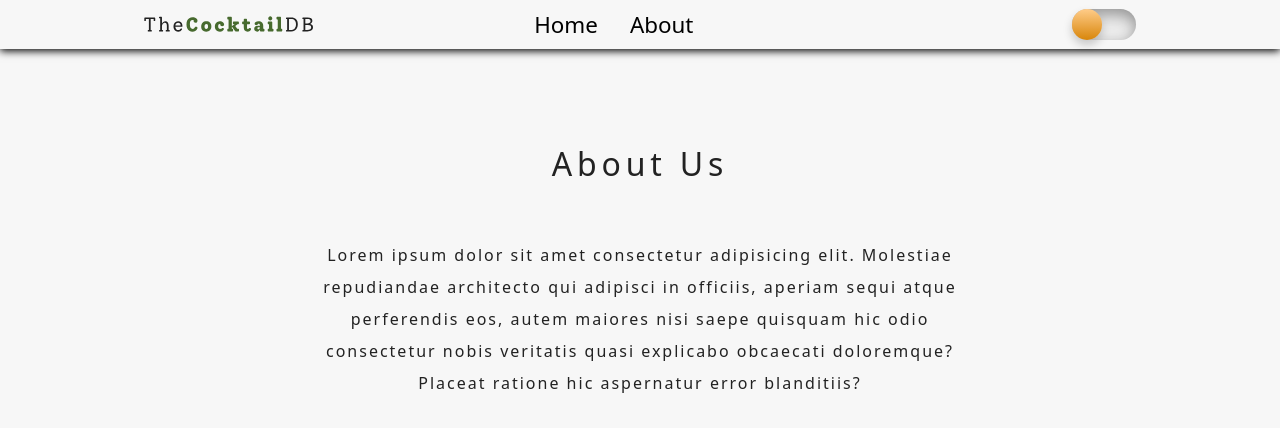
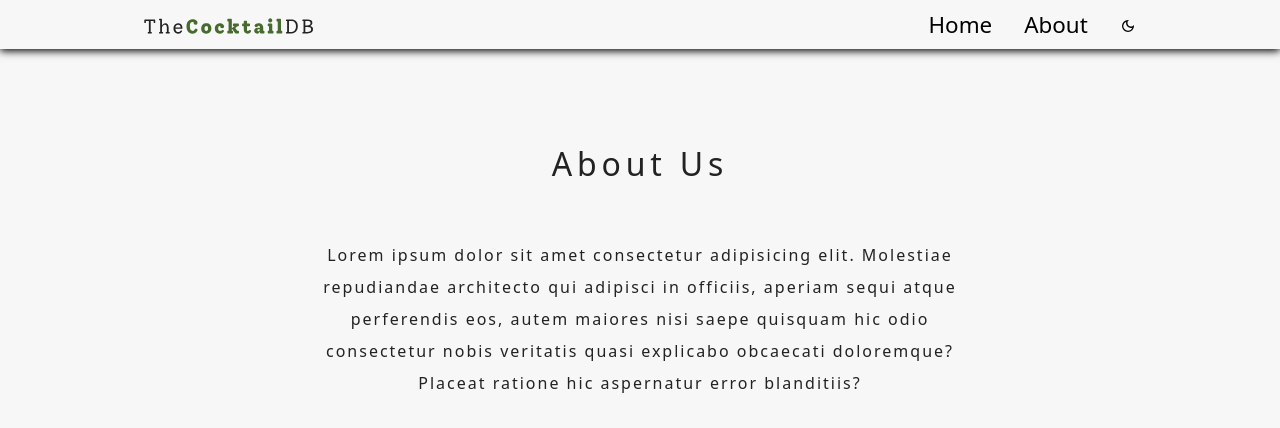
Before and after one commit to NadaMuhammad28/cocktails-menu, a React (Create React App) app: page /about in a window 1280 px wide. Shown: the top 428 px of the page. Built offline with nearby package versions, Linux system fonts and the light colour scheme.

Commit message:
retrieve

```diff
--- a/package.json
+++ b/package.json
@@ -8,6 +8,7 @@
     "@testing-library/react": "^13.4.0",
     "@testing-library/user-event": "^13.5.0",
     "bootstrap": "^5.2.3",
+    "hamburger-react": "^2.5.0",
     "react": "^18.2.0",
     "react-bootstrap": "^2.7.0",
     "react-dom": "^18.2.0",
--- a/public/index.html
+++ b/public/index.html
@@ -2,14 +2,14 @@
 <html lang="en">
   <head>
     <meta charset="utf-8" />
-    <link rel="icon" href="%PUBLIC_URL%/favicon.ico" />
+    <link rel="icon" href="../src/logo.9a3d2645.svg" />
     <meta name="viewport" content="width=device-width, initial-scale=1" />
     <meta name="theme-color" content="#000000" />
     <meta
       name="description"
       content="Web site created using create-react-app"
     />
-    <link rel="apple-touch-icon" href="%PUBLIC_URL%/logo192.png" />
+    <link rel="icon" href="../src/logo.9a3d2645.svg" />
     <!--
       manifest.json provides metadata used when your web app is installed on a
       user's mobile device or desktop. See https://developers.google.com/web/fundamentals/web-app-manifest/
@@ -24,7 +24,7 @@
       work correctly both with client-side routing and a non-root public URL.
       Learn how to configure a non-root public URL by running `npm run build`.
     -->
-    <title>React App</title>
+    <title>TheCocktailsDB</title>
   </head>
   <body>
     <noscript>You need to enable JavaScript to run this app.</noscript>
--- a/src/components/cocktalsList/cocktails.css
+++ b/src/components/cocktalsList/cocktails.css
@@ -1,5 +1,6 @@
 .drink-container {
   padding: 0 !important;
+  background-color: var(--card-bg) !important;
   margin-bottom: 15%;
   box-shadow: 2px 5px 3px 0 rgb(0 0 0 / 50%);
   transition: 0.75s ease-in-out all;
--- a/src/components/darkmode/darkmode.css
+++ /dev/null
@@ -1,42 +0,0 @@
-label {
-  width: 4rem;
-  height: 1.9rem;
-  position: relative;
-  display: block;
-  background: #ebebeb;
-  border-radius: 200px;
-  box-shadow: inset 0px 5px 15px rgba(0, 0, 0, 0.4),
-    inset 0px -5px 15px rgba(255, 255, 255, 0.4);
-  cursor: pointer;
-  vertical-align: middle;
-}
-
-label:after {
-  content: "";
-  width: 1.9em;
-  height: 1.9rem;
-  position: absolute;
-  top: 0;
-  left: 0;
-  background: linear-gradient(180deg, #ffcc89, #d8860b);
-  border-radius: 180px;
-  box-shadow: 0px 5px 10px rgba(0, 0, 0, 0.2);
-}
-.theme-input {
-  width: 0;
-  height: 0;
-  visibility: hidden;
-}
-
-.theme-input:checked + label {
-  background: #242424;
-}
-.theme-input:checked + label:after {
-  left: 100%;
-  transform: translateX(-100%);
-  background: linear-gradient(180deg, #777, #3a3a3a);
-}
-label,
-label:after {
-  transition: 0.3s;
-}
--- a/src/components/darkmode/darkmode.js
+++ b/src/components/darkmode/darkmode.js
@@ -1,30 +1,22 @@
-import { useEffect, useRef, useState } from "react";
-import "./darkmode.css";
+import { useEffect, useState } from "react";
+import { FiSun } from "react-icons/fi";
+import { MdOutlineDarkMode } from "react-icons/md";
 const DarkMode = () => {
   let localTheme = localStorage.getItem("theme");
-  const rre = useRef();
   const [theme, setTheme] = useState(localTheme || "light-theme");
   const toggleTheme = () => {
     theme === "light-theme" ? setTheme("dark-theme") : setTheme("light-theme");
   };
-  useEffect(() => {
-    if (localStorage.getItem("theme") === "dark-theme")
-      rre.current.checked = true;
-  }, []);
+
   useEffect(() => {
     document.documentElement.className = theme;
     localStorage.setItem("theme", theme);
   }, [theme]);
   return (
     <>
-      <input
-        className="theme-input"
-        type="checkbox"
-        id="drk-btn"
-        ref={rre}
-        onChange={toggleTheme}
-      />
-      <label for="drk-btn"></label>
+      <button onClick={toggleTheme}>
+        {theme === "light-theme" ? <MdOutlineDarkMode /> : <FiSun />}
+      </button>
     </>
   );
 };
--- a/src/components/loading/loading.js
+++ b/src/components/loading/loading.js
@@ -1,5 +1,9 @@
 const Loading = () => {
-  return <div className="loader"></div>;
+  return (
+    <div className="loader-wrapper">
+      <div className="loader"></div>
+    </div>
+  );
 };
 
 export default Loading;
--- a/src/components/shared/Navbar.js
+++ b/src/components/shared/Navbar.js
@@ -1,22 +1,38 @@
+import { useState } from "react";
+import Hamburger from "hamburger-react";
 import { Link } from "react-router-dom";
 import logo from "../../logo.9a3d2645.svg";
-import DarkMode from "../darkmode/darkmode";
 import "./navbar.css";
+import NavLinks from "./navLinks";
 const Navbar = () => {
+  const [menu, setMenu] = useState("brgr-menu-content brgr-menu-content-hide");
+  const toggleBrgrMenu = () => {
+    menu === "brgr-menu-content brgr-menu-content-hide"
+      ? setMenu("brgr-menu-content brgr-menu-content-clicked")
+      : setMenu("brgr-menu-content brgr-menu-content-hide");
+  };
   return (
     <nav>
       <div className="width-container">
         <div className="nav-center">
-          <img className="logo" src={logo} />
-          <ul className="nav-links">
-            <li>
-              <Link to="/">Home</Link>
-            </li>
-            <li>
-              <Link to="about">About</Link>
-            </li>
-          </ul>
-          <DarkMode />
+          <Link to="/">
+            <img className="logo" src={logo} alt="cocktailddb brand" />
+          </Link>
+
+          <NavLinks />
+          <div className="brger-btn">
+            <Hamburger
+              className="brger-btn"
+              toggle={toggleBrgrMenu}
+              toggled={menu === "brgr-menu-content brgr-menu-content-clicked"}
+            />
+          </div>
+        </div>
+      </div>
+
+      <div className={menu}>
+        <div className="width-container">
+          <NavLinks />
         </div>
       </div>
     </nav>
--- /dev/null
+++ b/src/components/shared/navLinks.js
@@ -0,0 +1,20 @@
+import { Link } from "react-router-dom";
+import DarkMode from "../darkmode/darkmode";
+
+const NavLinks = () => {
+  return (
+    <ul className="nav-links">
+      <li>
+        <Link to="/">Home</Link>
+      </li>
+      <li>
+        <Link to="about">About</Link>
+      </li>
+      <li>
+        <DarkMode />
+      </li>
+    </ul>
+  );
+};
+
+export default NavLinks;
--- a/src/components/shared/navbar.css
+++ b/src/components/shared/navbar.css
@@ -2,6 +2,7 @@ nav {
   padding: 0.6%;
   box-shadow: 0 2px 8px black;
   background-color: var(--nav-bg) !important;
+  position: relative;
 }
 
 .width-container {
@@ -24,12 +25,52 @@ nav {
   gap: 2rem;
   margin-bottom: 0% !important;
 }
-.nav-links > li {
-  display: list-item;
-}
 
 .nav-links > li > a {
   color: #000;
   font-size: 1.4rem;
   text-decoration: none;
 }
+
+.brger-btn {
+  display: none;
+}
+.brgr-menu-content-hide {
+  display: none;
+}
+.brgr-menu-content-clicked {
+  display: block;
+}
+.brgr-menu-content ul {
+  display: none;
+}
+@media (max-width: 645px) {
+  .brger-btn {
+    display: block;
+  }
+  .nav-links {
+    display: none;
+  }
+  .brgr-menu-content {
+    padding: 3% 0;
+    transition: var(--main-transition);
+    position: absolute;
+    top: 103%;
+    right: 0;
+    z-index: 1;
+    left: 0;
+    box-shadow: 0 2px 8px black;
+    background-color: var(--nav-bg) !important;
+  }
+  .brgr-menu-content ul {
+    display: flex;
+    flex-direction: column;
+    align-items: flex-start;
+  }
+  .brgr-menu-content ul li {
+    transition: all ease-in-out 0.4s;
+  }
+  .brgr-menu-content ul li:hover {
+    transform: translateX(10%);
+  }
+}
--- a/src/index.css
+++ b/src/index.css
@@ -20,7 +20,7 @@
   --lightShadow: 2px 5px 3px 0px rgba(0, 0, 0, 0.5);
   --darkShadow: 4px 10px 5px 0px rgba(0, 0, 0, 0.5);
   --mainBorderRadius: 0.25rem;
-  --smallWidth: 85vw;
+  --smallWidth: 90vw;
   --maxWidth: 40rem;
   --fullWidth: 1170px;
 }
@@ -29,13 +29,15 @@
   --primaryLightColor: #d4e6a5;
   --primaryDarkColor: #476a2e;
   --main-bg: #f7f7f7;
+  --card-bg: #f7f7f7;
   --all-txt-clr: #222;
   --nav-bg: #f7f7f7;
 }
 .dark-theme {
   --primaryLightColor: #d4e6a5;
   --primaryDarkColor: #476a2e;
-  --main-bg: #222;
+  --main-bg: #000;
+  --card-bg: #111;
   --all-txt-clr: #f7f7f7;
   --nav-bg: #d4e6a5;
 }
@@ -77,6 +79,19 @@ h6 {
   padding: 5rem 0;
 }
 
+button {
+  cursor: pointer;
+  border: none;
+  outline: none;
+  background-color: transparent !important;
+}
+button svg {
+  vertical-align: middle;
+}
+li {
+  display: flex;
+  align-items: center;
+}
 .btn,
 .btn-primary,
 .btn-white {
@@ -144,6 +159,10 @@ a {
 }
 /*********************************************************/
 /*LOADER*/
+.loader-wrapper {
+  height: 100vh;
+  width: 100%;
+}
 .loader,
 .loader:before,
 .loader:after {
@@ -258,18 +277,19 @@ Cocktail
 }
 /*search*/
 .search-form {
-  width: 30%;
+  flex-basis: 30%;
+  /* flex-grow: 1; */
   z-index: 0;
   display: inline-block;
   background-color: var(--nav-bg);
   padding: 1%;
   box-shadow: var(--darkShadow);
-  margin-top: 6%;
-  margin-bottom: 3%;
+  margin: 8% 0;
   border-radius: 0.3rem;
 }
 .search-form > input {
   width: 100%;
+  outline: none;
   padding: 1%;
   border-radius: 0.3rem;
   border: none;
@@ -277,5 +297,14 @@ Cocktail
 }
 .search-container {
   text-align: left;
+  display: flex;
+  justify-content: flex-start;
+  align-items: center;
   width: 100%;
 }
+
+@media (max-width: 800px) {
+  .search-form {
+    flex-basis: 60%;
+  }
+}
--- a/src/services/context.js
+++ b/src/services/context.js
@@ -12,8 +12,8 @@ const AppContext = ({ children }) => {
     setIsLoading(true);
     try {
       const res = await fetch(`${url}${searchTerm}`);
-      const { drinks } = await res.json();
-
+      let { drinks } = await res.json();
+      drinks.splice(drinks.length - 1, 1);
       setDrinksList(drinks);
       if (!drinks) setDrinksList([]);
       setIsLoading(false);
@@ -37,7 +37,6 @@ const AppContext = ({ children }) => {
         index++;
         prop = `strIngredient${index}`;
       }
-      console.log(ingredients);
       setSingleDrink({
         id: drink.idDrink,
         title: drink.strDrink,
```
Also changed, not shown: 2 other files (tests, documents, lock files or other folders).
